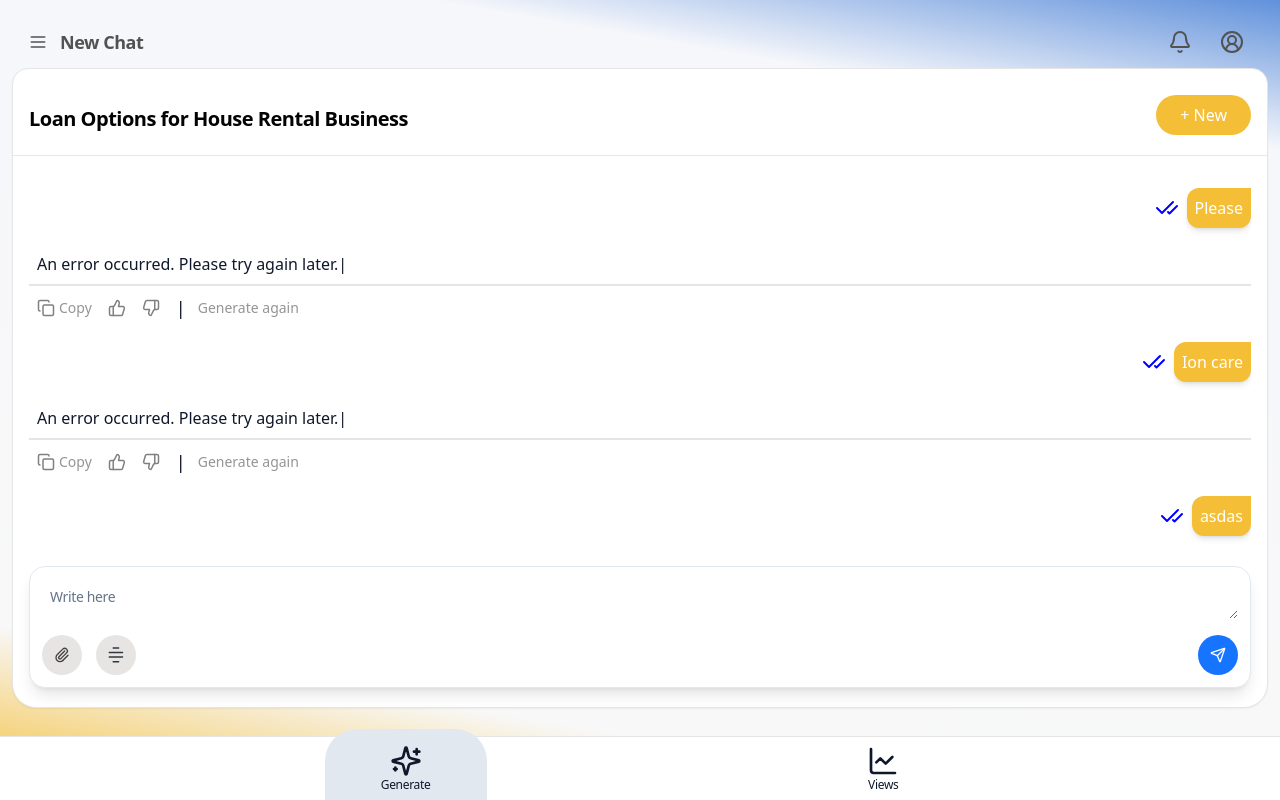
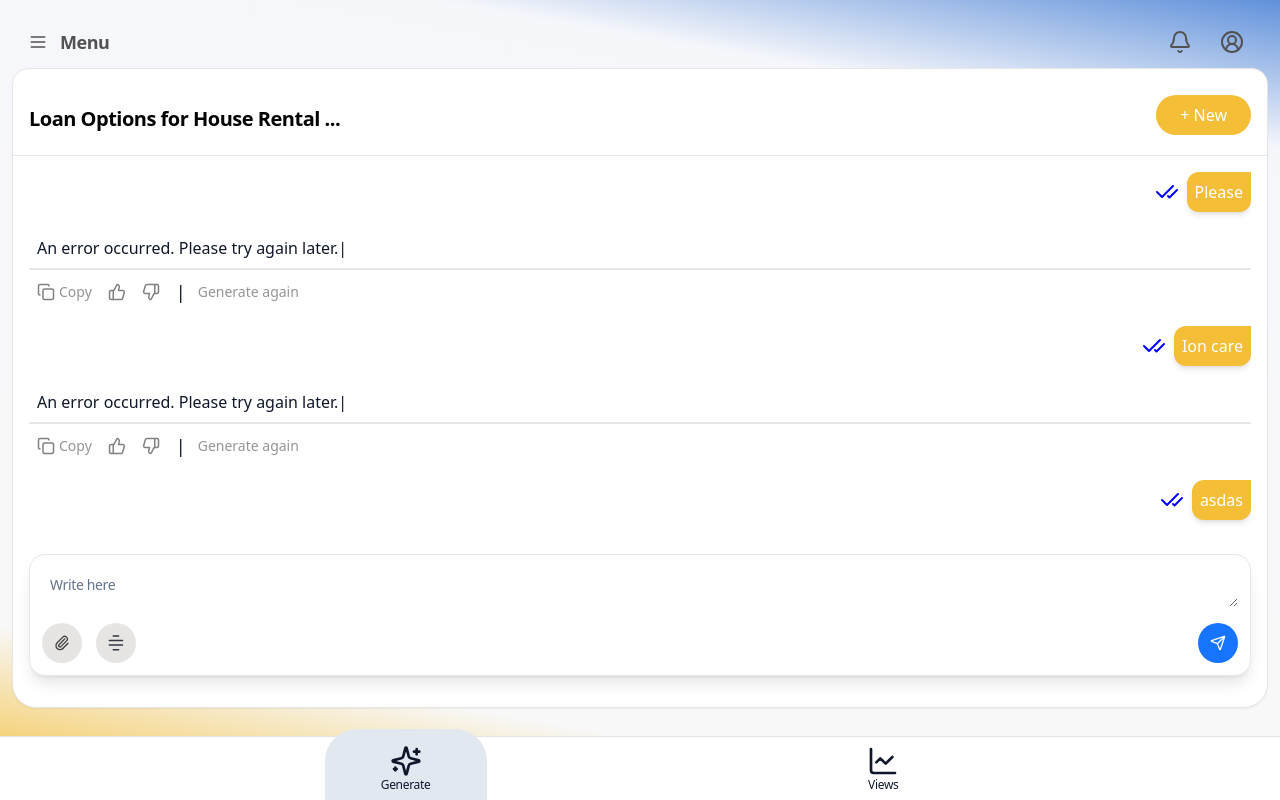
Before and after one commit to MasterTraits/sasamahan-ka-sa-qc, a React (Vite) app in the folder client/: page /home/1 in a window 1280 px wide. Built offline with nearby package versions, Linux system fonts and the light colour scheme; data requests are answered from the project's data file; what ldrs would draw is missing.

Commit message:
feat: view pagination, height issue fixed, loading animation fix

```diff
--- a/client/src/components/features/aiChat.jsx
+++ b/client/src/components/features/aiChat.jsx
@@ -9,7 +9,7 @@ import runChat from "@/config/gemini";
 import api from "@/config/jsonserver";
 import axios from "axios";
 import Form from './form';
-import { useParams, Link } from "react-router-dom";
+import { useParams  } from "react-router-dom";
 import { useContext, useEffect, useState } from "react";
 import { formattedDate, randomId, messageId } from "@/lib/extraData";
 
--- a/client/src/components/layout/header.jsx
+++ b/client/src/components/layout/header.jsx
@@ -14,7 +14,7 @@ export default function Header({ title }) {
       >
         <Menu className="h-5 w-5 text-neutral-600" />
         <span className="font-bold text-lg text-neutral-600 tracking-tight">
-          {title || "New Chat"}
+          {title || "New Conversation"}
         </span>
       </button>
 
--- a/client/src/components/layout/home/chat-session.jsx
+++ b/client/src/components/layout/home/chat-session.jsx
@@ -1,40 +1,56 @@
-// shad@cn
 import { Card, CardHeader } from "@/components/ui/card";
 import { Button } from "@/components/ui/button";
 import InputArea from "../textarea";
 import UserChatBubble from "@/components/features/aiChatComponents/userChatBubble";
 import AiChatBubble from "@/components/features/aiChatComponents/aiChatBubble";
-import LdotStream from "../../ui/loading/dotStream";
+import { dotStream } from "ldrs"; dotStream.register();
 
-// Utilities
 import { useParams, Link } from "react-router-dom";
-import { useState, useEffect } from "react";
+import { useState, useEffect, useRef } from "react";
 import runChat from "@/config/gemini";
 import api from "@/config/jsonserver";
 import { useUserContext } from "@/contexts/useUserContext";
 import { formattedDate, randomId, messageId } from "@/lib/extraData";
+import { useId } from '@/store/useId'
+
+const ENDPOINT = "http://localhost:8000/api/title";
 
 export default function ChatSession({ textValue }) {
   const { id } = useParams();
-  const { userInput, aiResponse, setAiResponse } = useUserContext();
+  const setId = useId((state) => state.setPassedId)
+  const { userInput } = useUserContext();
   const [chatData, setChatData] = useState({});
-  const ENDPOINT = 'http://localhost:8000/api/title' ||
-                    "http://127.0.0.1:8000/api/title"
-
   const [loadingMessageId, setLoadingMessageId] = useState(null);
   const [generatedTitle, setGeneratedTitle] = useState("");
+  const referenceMainRef = useRef(null);
+  const [referenceHeight, setReferenceHeight] = useState(0);
 
   useEffect(() => {
-    if (textValue)
-      postData(textValue)
-    else {
+    if (textValue) {
+      postData(textValue);
+    } else {
       fetchData();
       putData();
     }
   }, [userInput]);
 
+  useEffect(() => {
+    const updateHeight = () => {
+      if (referenceMainRef.current) {
+        setReferenceHeight(referenceMainRef.current.offsetHeight);
+      }
+    };
 
-  // FETCH DATA FROM JSON
+    updateHeight();
+    window.addEventListener("resize", updateHeight);
+
+    updateID()
+
+    return () => {
+      window.removeEventListener("resize", updateHeight);
+    };
+  }, []);
+
   const fetchData = async () => {
     try {
       const response = await api.get(`/history/${id}`);
@@ -44,98 +60,68 @@ export default function ChatSession({ textValue }) {
     }
   };
 
-  // Originally: fetchAIResponse
+  function updateID() {
+    setId(id)
+  }
+
   const putData = async () => {
-    if (!userInput || userInput.trim() === "") return;
-    setLoadingMessageId(messageId)
+    if (!userInput?.trim()) return;
+    setLoadingMessageId(messageId);
 
     try {
       const response = await runChat(userInput);
-      if (!response || typeof response !== "string")
-        throw new Error("Invalid response from the API");
+      if (!response || typeof response !== "string") throw new Error("Invalid response from the API");
 
-      await api
-        .put(`/history/${id}`, {
+      await api.put(`/history/${id}`, {
         ...chatData,
         messages: [
           ...(chatData.messages || []),
-            {
-              id: messageId,
-              user: userInput,
-              ai: response,
-            },
+          { id: messageId, user: userInput, ai: response },
         ],
-        })
-        .catch((err) => {
-          console.error("Failed to post chat history:", err);
       });
 
       fetchData();
-
     } catch (error) {
-      await api
-        .put(`/history/${id}`, {
+      await api.put(`/history/${id}`, {
         ...chatData,
         messages: [
           ...(chatData.messages || []),
-            {
-              id: messageId,
-              user: userInput,
-              ai: "An error occured please try again.",
-            },
+          { id: messageId, user: userInput, ai: "An error occurred, please try again." },
         ],
-        })
-        .catch((err) => {
-          console.error("Failed to post chat history:", err);
       });
 
       fetchData();
-
     } finally {
       setLoadingMessageId(null);
     }
   };
 
-  // POST DATA
   const postData = async (initialData) => {
-    if (!initialData || initialData.trim() === "") return;
-    setLoadingMessageId(messageId)
+    if (!initialData?.trim()) return;
+    setLoadingMessageId(messageId);
 
     try {
-      // const response = await runChat(initialData);
-      // if (!response || typeof response !== "string")
-      //   throw new Error("Invalid response from the API");
-
       await api.post("/history", {
         id: randomId,
-        title: title || "New Chat",
+        title: chatData.title || "New Chat",
         date: formattedDate,
-        messages: [
-          {
-          id: messageId,
-          user: initialData,
-          ai: "response",
-          graphs: ``
-          },
-        ],
-      }).catch((err) => {
-        console.error("Failed to post chat history:", err);
+        messages: [{ id: messageId, user: initialData, ai: "response", graphs: `` }],
       });
 
-      window.location.href = `/home/${randomId}`
+      window.location.href = `/home/${randomId}`;
     } catch (err) {
-      console.error("Error fetching AI response:", err);
+      console.error("Error posting chat history:", err);
     }
   };
 
   return (
     <Card className="relative h-[calc(100%-160px)] bg-white rounded-t-2xl rounded-b-3xl mx-3 mt-2 border border-neutral-200">
-      <CardHeader className="flex flex-row items-center justify-between px-4 py-5 leading-tight">
+      <CardHeader ref={referenceMainRef} className="flex flex-row items-center justify-between px-4 py-5 leading-tight">
         <p className="leading-3 text-sm text-[#030303] font-medium">
           {chatData.date}
           <br />
-          <span className="text-xl font-semibold tracking-tight leading-tight">
-            {chatData.title}
+          <span className="mr-4 text-xl font-semibold tracking-tight leading-tight">
+            {chatData.title ? chatData.title.slice(0, 30) + (chatData.title.length < 30 ? "" : "...") : ""}
           </span>
         </p>
         <Link reloadDocument to="/home">
@@ -145,27 +131,20 @@ export default function ChatSession({ textValue }) {
         </Link>
       </CardHeader>
       <hr />
-      <main className="relative h-[calc(100%-90px)] p-4 flex flex-col justify-end">
-
-        <div className="h-full overflow-y-auto">
-          {chatData.messages &&
-            chatData.messages.map((chat, index) => (
+      <main className="relative px-4 flex flex-col justify-end" style={{ height: `calc(95% - ${referenceHeight}px)` }}>
+        <div className="overflow-y-auto mb-2">
+          {chatData.messages?.map((chat, index) => (
             <div key={index}>
               <UserChatBubble message={chat.user} />
               {chat.id === loadingMessageId ? (
                 <div className="flex justify-start p-4">
-                    <LdotStream
-                      size="60"
-                      speed="2.5"
-                      color="black"
-                    ></LdotStream>
+                  <l-dot-stream size="70" speed="2.5" color="black"></l-dot-stream>
                 </div>
               ) : (
                 chat.ai && <AiChatBubble message={chat.ai} />
               )}
             </div>
           ))}
-          <div></div>
         </div>
         <InputArea />
       </main>
--- a/client/src/components/layout/nav.jsx
+++ b/client/src/components/layout/nav.jsx
@@ -3,8 +3,11 @@ import {
   LineChart
 } from 'lucide-react'
 import { Link } from 'react-router-dom'
+import { useId } from '@/store/useId';
 
 export default function nav({page}) {
+  const ID = useId((state) => state.passId)
+
   return (
     <footer className="absolute left-0 bottom-0 w-full flex items-center justify-evenly h-16 bg-white border-t border-stone-200">
       <Link
@@ -15,7 +18,7 @@ export default function nav({page}) {
         <span className="text-xs tracking-tight font-medium">Generate</span>
       </Link>
       <Link
-        to="/view"
+        to={`/view/${ID}`}
         className={`relative flex flex-col items-center justify-center p-4 px-14 ${ page == "view" ? `bg-slate-200 rounded-t-[2em]` : ``}`}
       >
         <LineChart className="h-8 w-8" />
--- /dev/null
+++ b/client/src/components/test/heightDynamic.jsx
@@ -0,0 +1,45 @@
+import { useRef, useState, useEffect } from "react";
+
+const DynamicDivWithTailwind = () => {
+  const referenceDivRef = useRef(null);
+  const [referenceHeight, setReferenceHeight] = useState(0);
+
+  useEffect(() => {
+    // Update the height of the reference div dynamically
+    const updateHeight = () => {
+      if (referenceDivRef.current) {
+        setReferenceHeight(referenceDivRef.current.offsetHeight);
+      }
+    };
+
+    // Update on load and resize
+    updateHeight();
+    window.addEventListener("resize", updateHeight);
+
+    return () => {
+      window.removeEventListener("resize", updateHeight);
+    };
+  }, []);
+
+  return (
+    <div className="flex flex-col h-screen">
+      {/* Reference Div */}
+      <div
+        ref={referenceDivRef}
+        className="bg-blue-400 p-4 text-center"
+      >
+        Reference Div (Height: {referenceHeight}px)
+      </div>
+
+      {/* Dynamic Div */}
+      <div
+        className="bg-red-400 flex-1"
+        style={{ height: `calc(100% - ${referenceHeight}px)` }}
+      >
+        Dynamic Div (Remaining Height)
+      </div>
+    </div>
+  );
+};
+
+export default DynamicDivWithTailwind;
--- a/client/src/data.json
+++ b/client/src/data.json
@@ -50,6 +50,36 @@
           "id": "1737776080665",
           "user": "BRUHH",
           "ai": "An error occurred. Please try again later."
+        },
+        {
+          "id": "1737883907787",
+          "user": "put data",
+          "ai": "An error occured please try again."
+        },
+        {
+          "id": "1737883907787",
+          "user": "asda",
+          "ai": "An error occured please try again."
+        },
+        {
+          "id": "1737883907787",
+          "user": "try again",
+          "ai": "An error occured please try again."
+        },
+        {
+          "id": "1737883907787",
+          "user": "try again",
+          "ai": "An error occured please try again."
+        },
+        {
+          "id": "1737883907787",
+          "user": "try again",
+          "ai": "An error occured please try again."
+        },
+        {
+          "id": "1737890857998",
+          "user": "put data",
+          "ai": "An error occurred, please try again."
         }
       ]
     },
@@ -78,6 +108,37 @@
           "graphs": ""
         }
       ]
+    },
+    {
+      "id": "4y87tgc37",
+      "title": "New Chat",
+      "date": "January 26, 2025",
+      "messages": [
+        {
+          "id": "1737890868243",
+          "user": "try again",
+          "ai": "response",
+          "graphs": ""
+        },
+        {
+          "id": "1737890972303",
+          "user": "hello world",
+          "ai": "An error occurred, please try again."
+        }
+      ]
+    },
+    {
+      "id": "4y87tgc37",
+      "title": "New Chat",
+      "date": "January 26, 2025",
+      "messages": [
+        {
+          "id": "1737890868243",
+          "user": "try again",
+          "ai": "response",
+          "graphs": ""
+        }
+      ]
     }
   ]
 }
--- a/client/src/main.jsx
+++ b/client/src/main.jsx
@@ -21,6 +21,7 @@ const router = createBrowserRouter(
       <Route path="/home" element={<Home />} />
       <Route path="/home/:id" element={<Home/>}/>
       <Route path="/view" element={<View />} />
+      <Route path="/view/:id" element={<View />} />
       <Route path="/desktop" element={<Dashboard />} />
       <Route path="/desktop/:id" element={<Dashboard />} />
       <Route path="/test" element={<Test/>}/>
--- a/client/src/routes/mobile/home.jsx
+++ b/client/src/routes/mobile/home.jsx
@@ -26,7 +26,7 @@ export default function Home() {
 
   return (
     <div className="relative gradient-custom h-screen w-full overflow-hidden">
-      <Header />
+      <Header title="Menu"/>
 
       {cardAppear || id ? (
         <UserInputProvider>
--- a/client/src/routes/mobile/view.jsx
+++ b/client/src/routes/mobile/view.jsx
@@ -8,6 +8,8 @@ import History from "@/components/features/history";
 
 import { useHistory } from "@/store/useHistory";
 import DashboardContent from "@/components/features/desktopComponents/dashboardItem";
+import { useEffect, useState } from 'react'
+
 
 export default function view() {
   const menu = useHistory((state) => state.menu);
--- a/client/src/routes/redirect.jsx
+++ b/client/src/routes/redirect.jsx
@@ -5,7 +5,7 @@ export default function redirect() {
       window.location.href = "/home"
     else
       window.location.href = "/desktop"
-  }, 1000)
+  }, 700)
 
   return (
     <div className="h-screen w-full flex items-center justify-center">
--- a/client/src/routes/test.jsx
+++ b/client/src/routes/test.jsx
@@ -1,7 +1,8 @@
 import React from 'react'
+import DynamicDivWithTailwind from '@/components/test/heightDynamic'
 
 export default function test() {
   return (
-    <div>test</div>
+    <DynamicDivWithTailwind />
   )
 }
--- /dev/null
+++ b/client/src/store/useId.js
@@ -0,0 +1,6 @@
+import { create } from 'zustand'
+
+export const useId = create((set) => ({
+  passId: 0,
+  setPassedId: (id) => set(() => ({ passId: id })),
+}))
```
Lines whose indentation alone changed are shown as unchanged.
